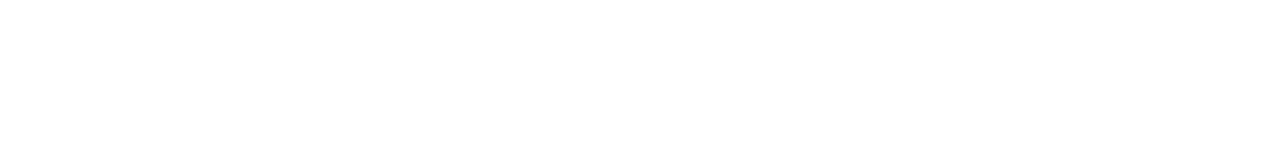
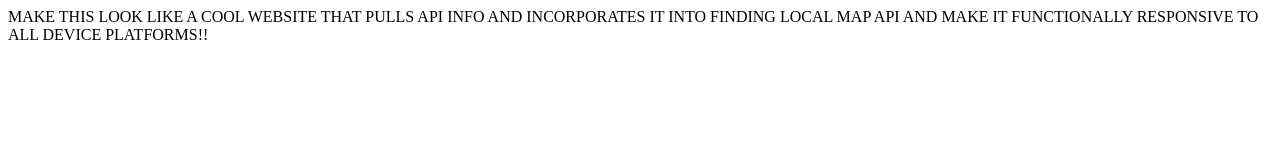
Before and after one commit to tarikdeshon/Tire-Fire, a plain HTML site: page index.html in a window 1280 px wide. Drawn offline with Linux system fonts and the light colour scheme.

Commit message:
just a lil first commit for what i need to do <3

```diff
--- a/index.html
+++ b/index.html
@@ -15,7 +15,8 @@
 
 <body>
 
-
+MAKE THIS LOOK LIKE A COOL WEBSITE THAT PULLS API INFO AND INCORPORATES IT INTO FINDING LOCAL MAP API AND
+MAKE IT FUNCTIONALLY RESPONSIVE TO ALL DEVICE PLATFORMS!!
 
 
 
```
